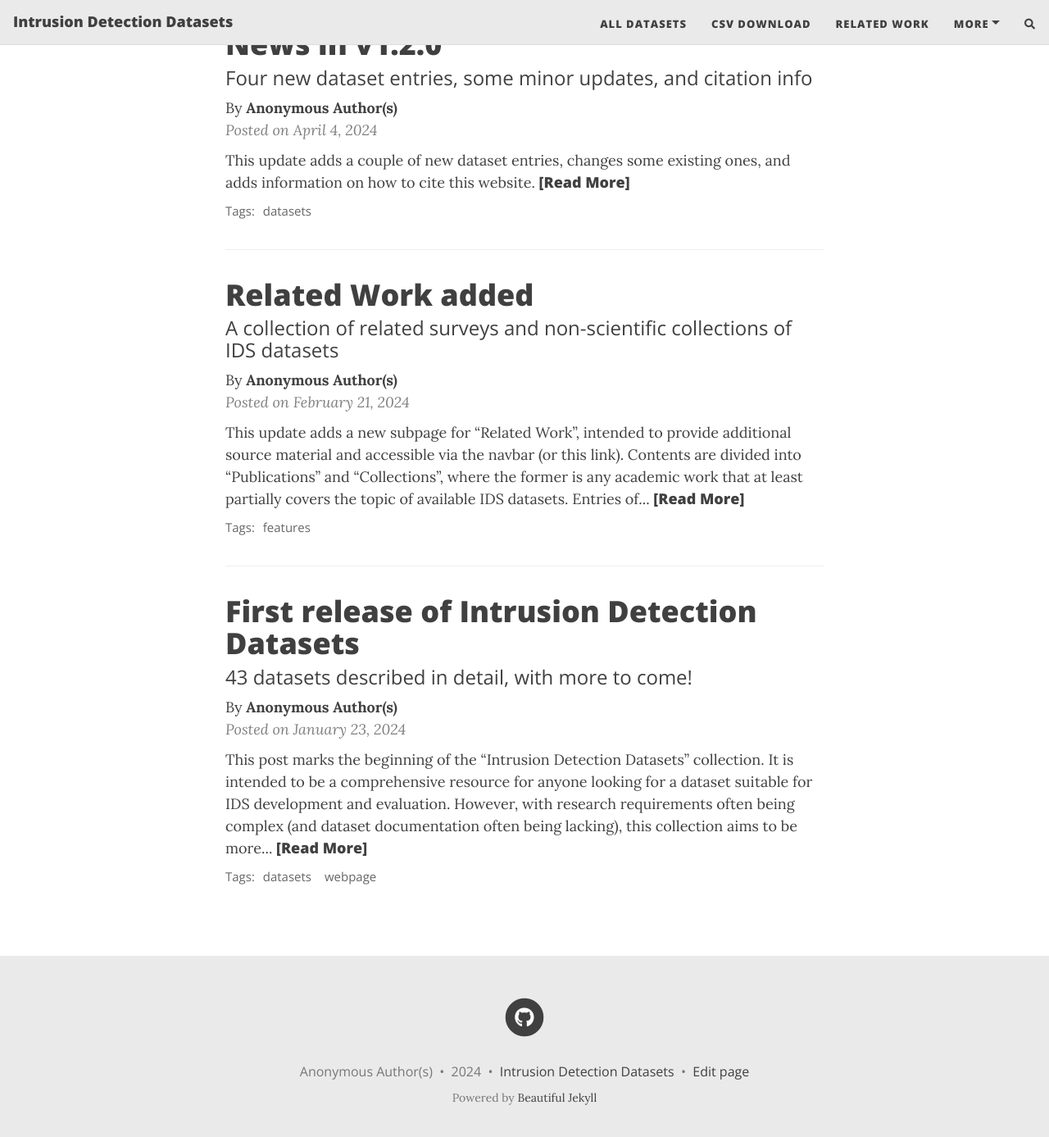
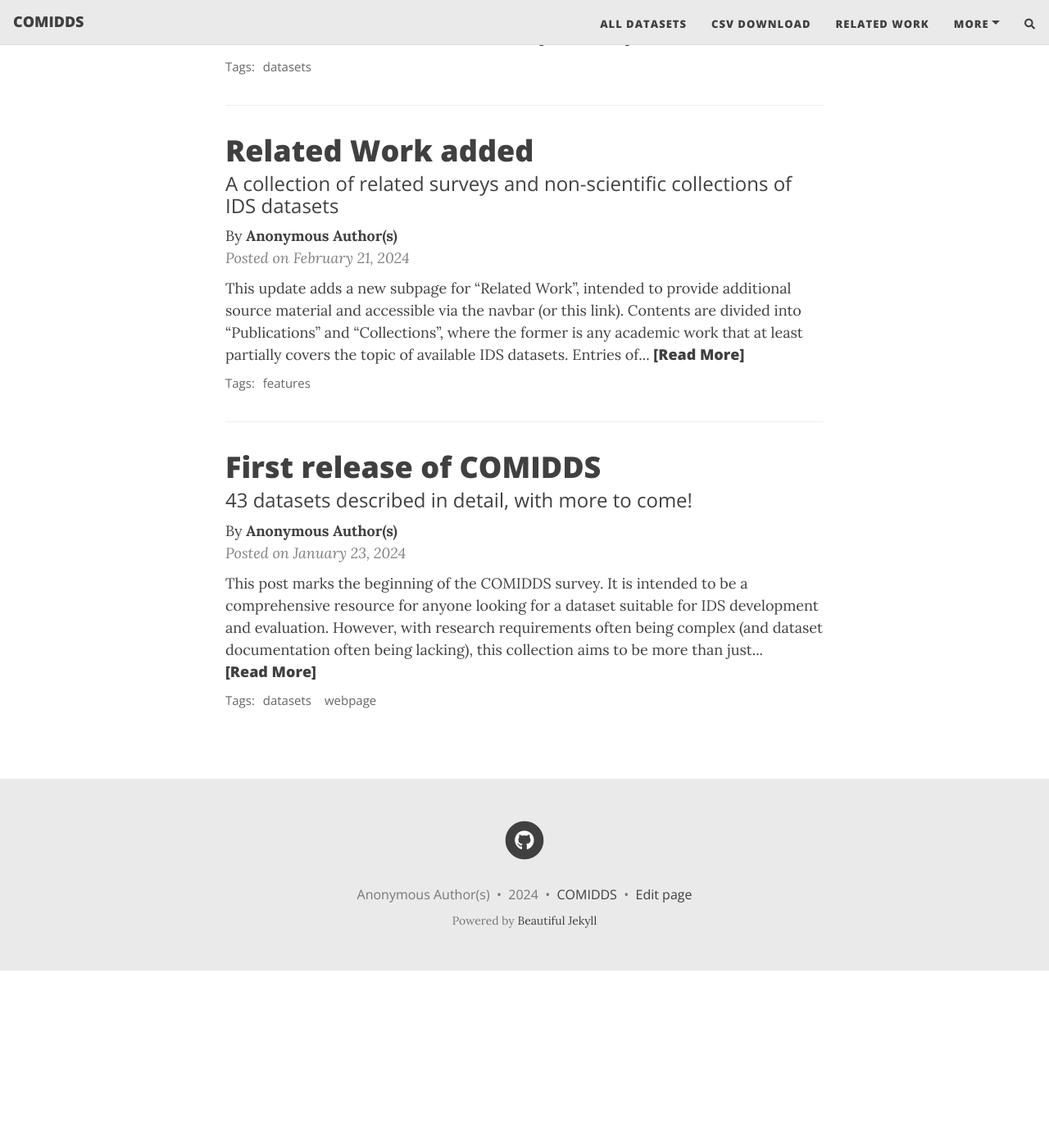
Before and after one commit to wdahijs0usir8tka/COMIDDS, a Jekyll site: the page built from index.html, in a window 1280 px wide and 1400 px high, scrolled down 867 px. Shown: the top 1387 px of the window at 82% size. Built offline with Jekyll 4.4.1, drawn with Linux system fonts in a browser that asks for light colours; nearby versions of some CDN libraries; the list of posts is cut into pages by our own code; comment, search, counter and statistics services are not loaded; after the commit the page ends 2051 px from its top, so only the background shows below that; some of the changed text lies outside the part shown.

Commit message:
Add files via upload

````diff
--- a/_config.yml
+++ b/_config.yml
@@ -10,7 +10,7 @@
 ############################
 
 # Name of website
-title: Intrusion Detection Datasets
+title: COMIDDS
 
 # Your name to show in the footer
 author: Anonymous Author(s)
@@ -100,7 +100,7 @@ share-links-active:
 
 # How to display the link to your website in the footer
 # Remove this if you don't want a link in the footer
-url-pretty: "Intrusion Detection Datasets"
+url-pretty: "COMIDDS"
 
 # Excerpt word length - Truncate the excerpt of each post on the feed page to the specified number of words
 excerpt_length: 50
--- a/_posts/2024-01-23-initial-post.md
+++ b/_posts/2024-01-23-initial-post.md
@@ -1,6 +1,6 @@
 ---
 layout: post
-title: First release of Intrusion Detection Datasets
+title: First release of COMIDDS
 subtitle: 43 datasets described in detail, with more to come!
 gh-repo: wdahijs0usir8tka/COMIDDS
 gh-badge: [star, fork, follow]
@@ -9,7 +9,7 @@ comments: true
 author: Anonymous Author(s)
 ---
 
-This post marks the beginning of the "Intrusion Detection Datasets" collection.
+This post marks the beginning of the COMIDDS survey.
 It is intended to be a comprehensive resource for anyone looking for a dataset suitable for IDS development and evaluation.
 However, with research requirements often being complex (and dataset documentation often being lacking), this collection aims to be more than just a list of names and one-line descriptions.
 
--- a/_posts/2024-02-21-related-work.md
+++ b/_posts/2024-02-21-related-work.md
@@ -19,7 +19,7 @@ Entries of this category, which are usually surveys, consist of the following:
 - List of referenced collections
 
 Referenced datasets link to their respective entries on this webpage, if available.
-Those that are not (which are quite a few) will be looked at and possibly be added to the Intrusion Detection Datasets collection in the future.
+Those that are not (which are quite a few) will be looked at and possibly be added to the COMIDDS collection in the future.
 
 The latter category, "Collections", simply features dataset collections not backed by a scientific publication.
 These are maintained by individuals or organizations, and cover different types of datasets, ranging from "only pcaps" to "anything cybersecurity-related".
--- a/about.md
+++ b/about.md
@@ -32,8 +32,8 @@ If you would like to cite this overview in your (academic) work, we recommend to
 <!--  {% raw %} -->
 ```
 @misc{idd100,
-  author = {{Intrusion Detection Datasets} contributors},
-  title = {{Intrusion Detection Datasets v1.0.0 -- GitHub}},
+  author = {{COMIDDS} contributors},
+  title = {{COMIDDS v1.0.0 -- GitHub}},
   year = {2024},
   howpublished = {\url{https://github.com/wdahijs0usir8tka/COMIDDS/releases/tag/v1.0.0}},
   note = {[Online; accessed DD-MMM-YYYY]},
--- a/index.html
+++ b/index.html
@@ -1,6 +1,6 @@
 ---
 layout: home
-title: Intrusion Detection Datasets
+title: COMIDDS
 subtitle: An overview of datasets suitable for IDS research
 before-content: gh_buttons.html
 ---
````
Also changed, not shown: README.md.
